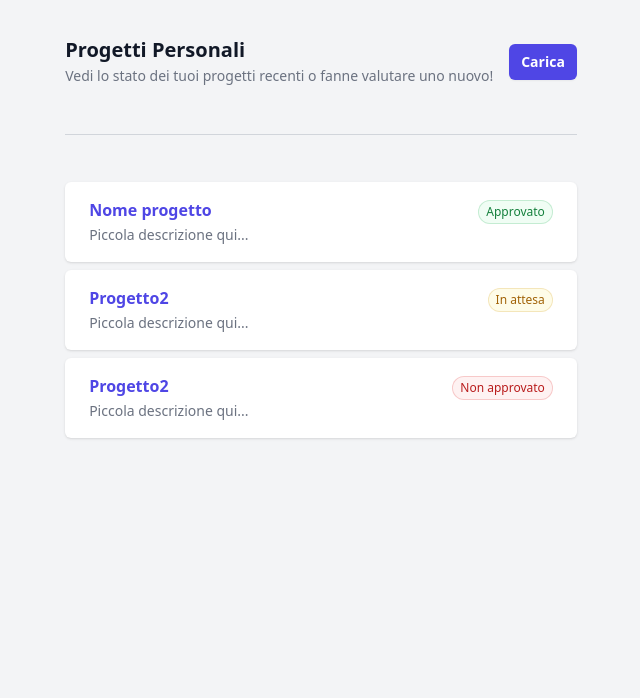
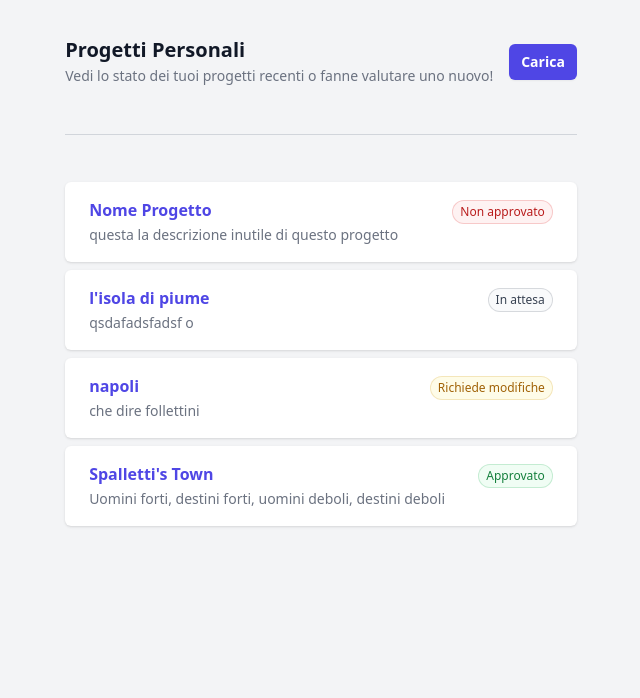
Before and after one commit to NotFiliberto/ResearchManagement, a Flask app: page /researcher/ in a window 1280 px wide. Shown: the part 386-1084 px from the top of the page, without its empty margins (319-959 px from the left). Before the commit the page ends 825 px from the top, so only its background shows below. Run offline with Flask 3, Linux system fonts and the light colour scheme; a user stored in the database is signed in; some libraries are stand-ins or nearby versions.

Commit message:
feat: show projects

```diff
--- a/website/researcher.py
+++ b/website/researcher.py
@@ -27,11 +27,11 @@ def read_project(project_id):
     return project_div
 
 
-def restrict_user(current_usr, user_type):
+def restrict_user(current_user, user_type):
     def decorator(route_function):
         def decorated_function(*args, **kwargs):
             # Check if user is a Researcher
-            if not current_usr.__class__.__name__ == str(user_type):
+            if not current_user.__class__.__name__ == str(user_type):
                 flash('You need to be a ' + str(user_type) +
                       ' user to access that page', category='error')
                 return redirect(url_for('auth.sign_in'))
@@ -47,7 +47,29 @@ researcher = Blueprint('researcher', __name__)
 @researcher.route('/',  methods=['GET', 'POST'])
 @login_required
 def researcher_home():
-    return render_template('researcher/home.html', user=current_user)
+    # testing
+
+    class zzz_project:
+        def __init__(self, name, description, status):
+            self.name = name
+            self.description = description
+            self.status = status
+    projects = []
+    projects.append(zzz_project(
+        "Nome Progetto", "questa la descrizione inutile di questo progetto", ProjectStatus.NOT_APPROVED))
+    projects.append(zzz_project(
+        "l'isola di piume", "qsdafadsfadsf o", ProjectStatus.SUBMITTED_FOR_EVALUATION))
+    projects.append(zzz_project(
+        "napoli", "che dire follettini", ProjectStatus.REQUIRES_CHANGES))
+    projects.append(zzz_project(
+        "Spalletti's Town", "Uomini forti, destini forti, uomini deboli, destini deboli", ProjectStatus.APPROVED))
+
+    # pretty print projects
+    for project in projects:
+        print(str(project.__dict__))
+
+    print("DIOCANEEEEE")
+    return render_template('researcher/home.html', user=current_user, projects=projects, ok_bro=True, project_states=ProjectStatus)
 
 
 @researcher.route('/create', methods=['GET', 'POST'])
--- a/website/templates/researcher/home.html
+++ b/website/templates/researcher/home.html
@@ -1,5 +1,4 @@
 {% extends "base.html" %} {% block title %}Researcher Home{% endblock %}
-
 {% block content %}
 
 <div class="mx-auto max-w-2xl pt-32 sm:pt-48 lg:pt-56 ">
@@ -49,70 +48,46 @@
             </div>
         </div>
         <div class="py-12" />
+
         <div class="">
             <ul>
+
+                {% for project in projects %}
                 <li
                     class="overflow-hidden rounded-md bg-white px-6 py-4 shadow hover:bg-gray-100 hover:cursor-pointer mb-2">
                     <div>
                         <div class="sm:flex sm:items-baseline sm:justify-between">
                             <div class="sm:w-0 sm:flex-1">
                                 <h1 id="message-heading"
-                                    class="text-base font-semibold leading-6 text-indigo-600">Nome progetto</h1>
-
-
-                                <p class="mt-1 truncate text-sm text-gray-500 inline">Piccola descrizione qui...</p>
+                                    class="text-base font-semibold leading-6 text-indigo-600">{{project.name}}
+                                </h1>
+                                <p class="mt-1 truncate text-sm text-gray-500 inline">{{project.description}}</p>
                             </div>
 
                             <div
                                 class="mt-4 flex items-center justify-between sm:ml-6 sm:mt-0 sm:flex-shrink-0 sm:justify-start">
+
+                                {% if project.status == project_states.NOT_APPROVED %}
+                                <span
+                                    class="inline-flex items-center rounded-full bg-red-50 px-2 py-1 text-xs font-medium text-red-700 ring-1 ring-inset ring-red-600/20">Non
+                                    approvato</span>
+                                {% elif project.status == project_states.REQUIRES_CHANGES %}
+                                <span
+                                    class="inline-flex items-center rounded-full bg-yellow-50 px-2 py-1 text-xs font-medium text-yellow-700 ring-1 ring-inset ring-yellow-600/20">Richiede
+                                    modifiche</span>
+                                {% elif project.status == project_states.SUBMITTED_FOR_EVALUATION %}
+                                <span
+                                    class="inline-flex items-center rounded-full bg-gray-50 px-2 py-1 text-xs font-medium text-gray-700 ring-1 ring-inset ring-gray-600/20">In
+                                    attesa</span>
+                                {% elif project.status == project_states.APPROVED %}
                                 <span
                                     class="inline-flex items-center rounded-full bg-green-50 px-2 py-1 text-xs font-medium text-green-700 ring-1 ring-inset ring-green-600/20">Approvato</span>
+                                {% endif %}
                             </div>
                         </div>
                     </div>
                 </li>
-                <li
-                    class="overflow-hidden rounded-md bg-white px-6 py-4 shadow hover:bg-gray-100 hover:cursor-pointer mb-2">
-                    <div>
-                        <div class="sm:flex sm:items-baseline sm:justify-between">
-                            <div class="sm:w-0 sm:flex-1">
-                                <h1 id="message-heading"
-                                    class="text-base font-semibold leading-6 text-indigo-600">Progetto2</h1>
-
-
-                                <p class="mt-1 truncate text-sm text-gray-500 inline">Piccola descrizione qui...</p>
-                            </div>
-
-                            <div
-                                class="mt-4 flex items-center justify-between sm:ml-6 sm:mt-0 sm:flex-shrink-0 sm:justify-start">
-                                <span
-                                    class="inline-flex items-center rounded-full bg-yellow-50 px-2 py-1 text-xs font-medium text-yellow-700 ring-1 ring-inset ring-yellow-600/20">In
-                                    attesa</span>
-                            </div>
-                        </div>
-                    </div>
-                </li>
-                <li
-                    class="overflow-hidden rounded-md bg-white px-6 py-4 shadow hover:bg-gray-100 hover:cursor-pointer mb-2">
-                    <div>
-                        <div class="sm:flex sm:items-baseline sm:justify-between">
-                            <div class="sm:w-0 sm:flex-1">
-                                <h1 id="message-heading"
-                                    class="text-base font-semibold leading-6 text-indigo-600">Progetto2</h1>
-
-
-                                <p class="mt-1 truncate text-sm text-gray-500 inline">Piccola descrizione qui...</p>
-                            </div>
-
-                            <div
-                                class="mt-4 flex items-center justify-between sm:ml-6 sm:mt-0 sm:flex-shrink-0 sm:justify-start">
-                                <span
-                                    class="inline-flex items-center rounded-full bg-red-50 px-2 py-1 text-xs font-medium text-red-700 ring-1 ring-inset ring-red-600/20">Non
-                                    approvato</span>
-                            </div>
-                        </div>
-                    </div>
-                </li>
+                {% endfor %}
             </ul>
         </div>
     </div>
```
Also changed, not shown: instance/database.db.
